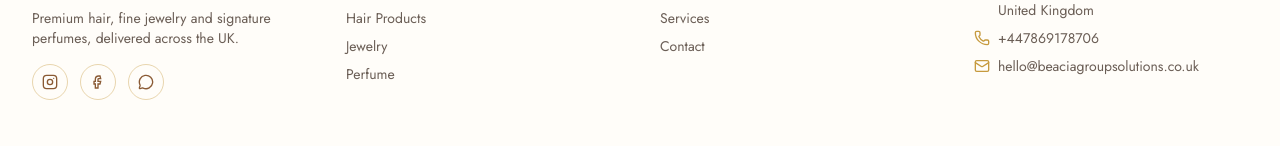
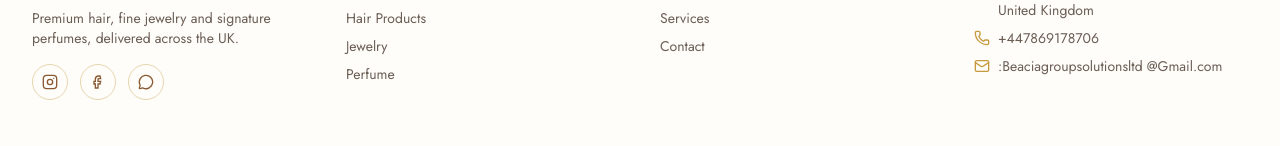
Before and after one commit to miracle-emmanuel/Beacia-group-solutions, a React (Vite) app: page / in a window 1280 px wide. Shown: the part 1766-1912 px from the top of the page. Built offline with nearby package versions, Linux system fonts and the light colour scheme; no server answers; the database is empty.

Commit message:
Update siteConfig.js

```diff
--- a/src/data/siteConfig.js
+++ b/src/data/siteConfig.js
@@ -5,7 +5,7 @@ export const siteConfig = {
   tagline: 'Hair. Fragrance. Fine Jewelry,Hair products.',
   // Replace with the real UK WhatsApp business number, digits only, with country code (44...)
   whatsappNumber: '447869178706',
-  email: 'hello@beaciagroupsolutions.co.uk',
+  email: ':Beaciagroupsolutionsltd @Gmail.com',
   phone: '+447869178706',
   address: '48A Walker St, Nottingham NG2 4QS, United Kingdom',
   instagram: 'https://www.instagram.com/beacia_26?stkn=NzNrMGowODJyMW9uhttps://www.instagram.com/invites/contact/?utm_content=w8dem0e&stkn=uunmmdo7nntn',
@@ -16,7 +16,7 @@ export const siteConfig = {
   // anyone who reads the site's JavaScript can find it. Do not use it to
   // protect anything sensitive. Change it to something only your client
   // knows before you launch.
-  adminPasscode: 'beacia2026',
+  adminPasscode: '',
   // Replace with your Google Maps embed / API key setup — see README
   googleMapsEmbedSrc:
   'https://www.google.com/maps/embed?pb=!1m18!1m12!1m3!1d2134.5180331782767!2d-1.136998623645924!3d52.9541783721782!2m3!1f0!2f0!3f0!3m2!1i1024!2i768!4f13.1!3m3!1m2!1s0x4879c3d87a10c5fd%3A0xff79bfac41ad31d8!2s48A%20Walker%20St%2C%20Nottingham%20NG2%204QS%2C%20UK!5e1!3m2!1sen!2sng!4v1790589533101!5m2!1sen!2sng',
```
